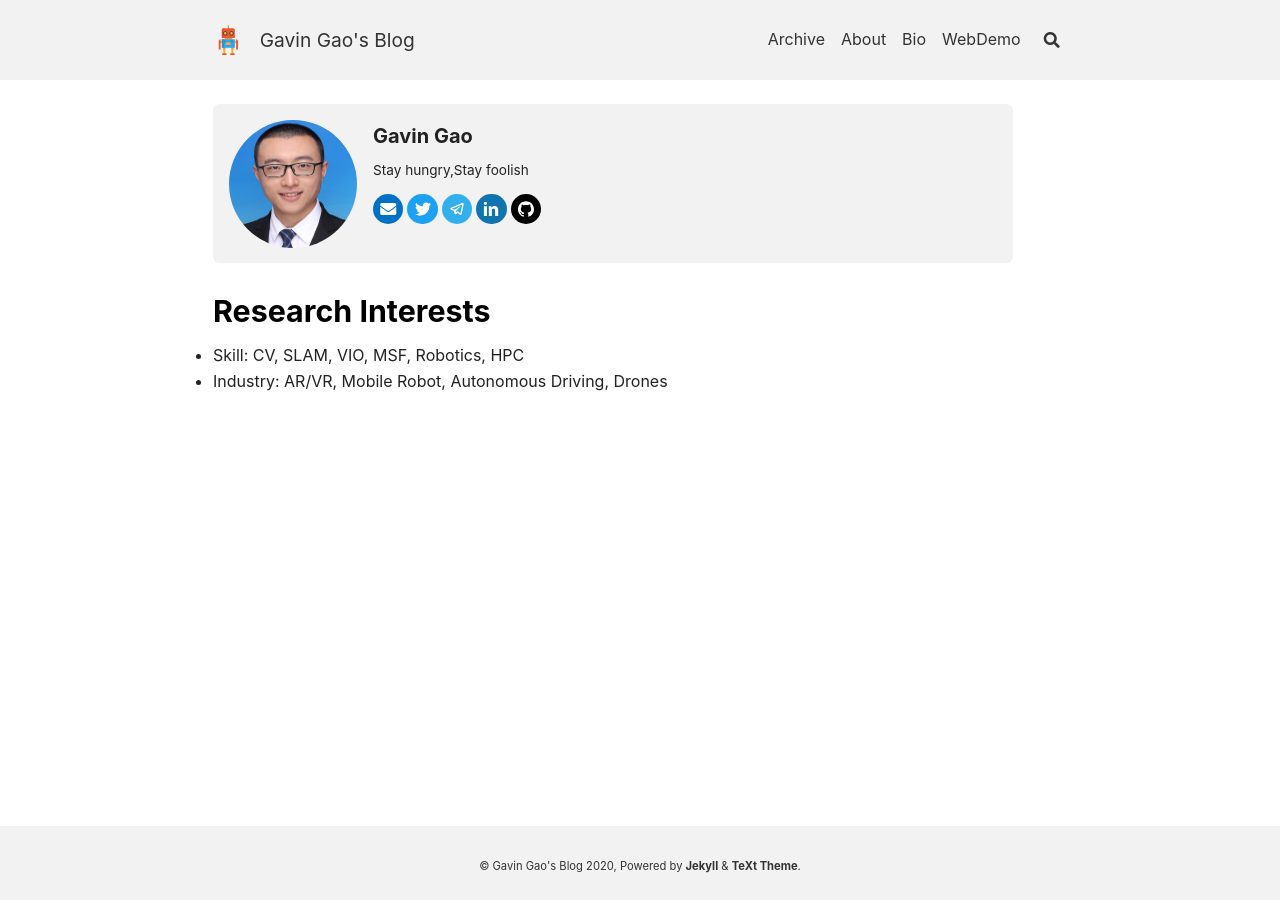
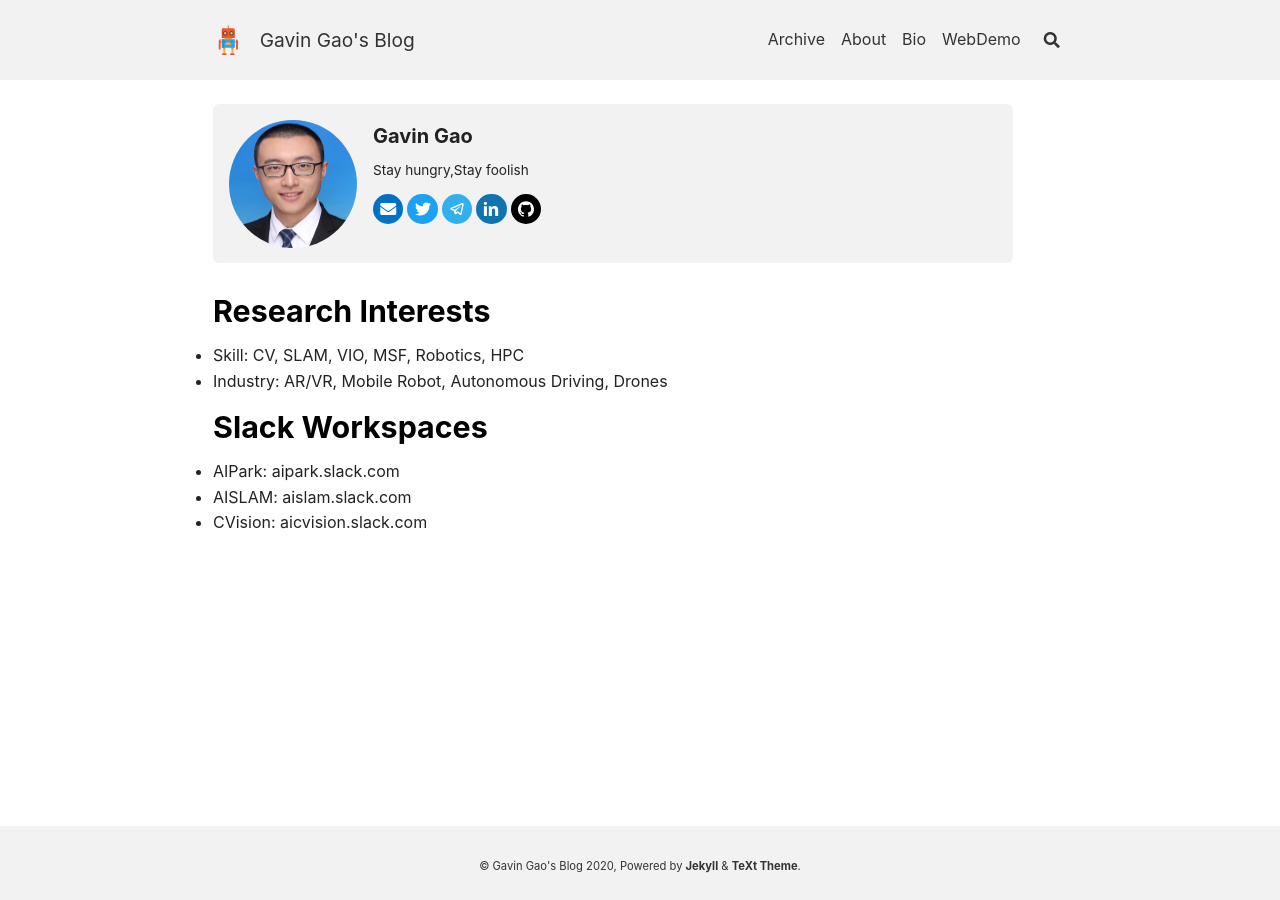
Before and after one commit to cggos/spatial-ai, a Jekyll site: the page built from bio.md, in a window 1280 px wide. Built offline with Jekyll 4.4.1, drawn with Linux system fonts in a browser that asks for light colours; nearby versions of some CDN libraries; our own code applies the rules of GitHub Pages for plain Markdown files.

Commit message:
update bio.md: add slack workspaces

```diff
--- a/bio.md
+++ b/bio.md
@@ -30,3 +30,9 @@ key: page-bio
 
 * Skill: CV, SLAM, VIO, MSF, Robotics, HPC
 * Industry: AR/VR, Mobile Robot, Autonomous Driving, Drones
+
+## Slack Workspaces
+
+* AIPark: aipark.slack.com
+* AISLAM: aislam.slack.com
+* CVision: aicvision.slack.com
```
